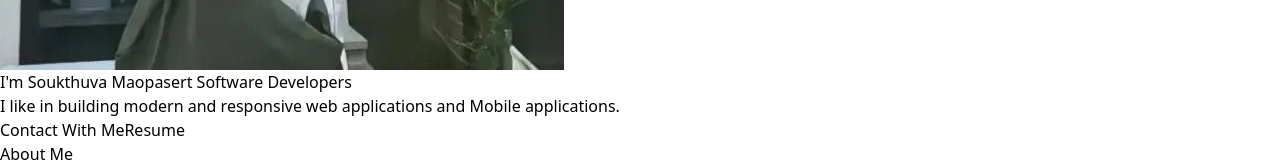
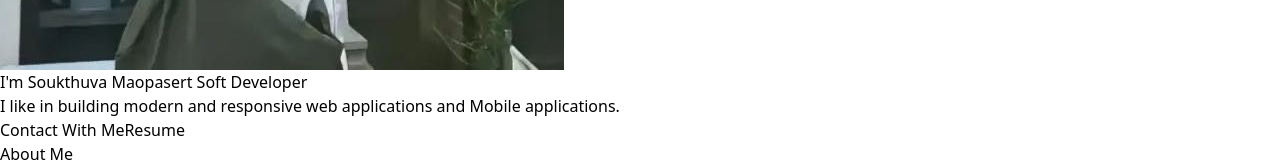
Before and after one commit to Souk159/myproject, a React (Vite) app: page / in a window 1280 px wide. Shown: the part 566-728 px from the top of the page. Built offline with nearby package versions, Linux system fonts and the light colour scheme.

Commit message:
updatemyproject

```diff
--- a/src/components/Hero.jsx
+++ b/src/components/Hero.jsx
@@ -8,7 +8,7 @@ const Hero = () => {
         <h1 className='text-4xl font-bold'>
             I'm {" "}
             <span className='text-transparent bg-clip-text bg-gradient-to-r from-green-400 to-blue-500'>Soukthuva Maopasert </span>
-            Software Developers
+            Soft Developer
         </h1>
         <p className='mt-4 text-lg text-gray-300 '>
             I like in building modern and responsive web applications and Mobile applications.
```
